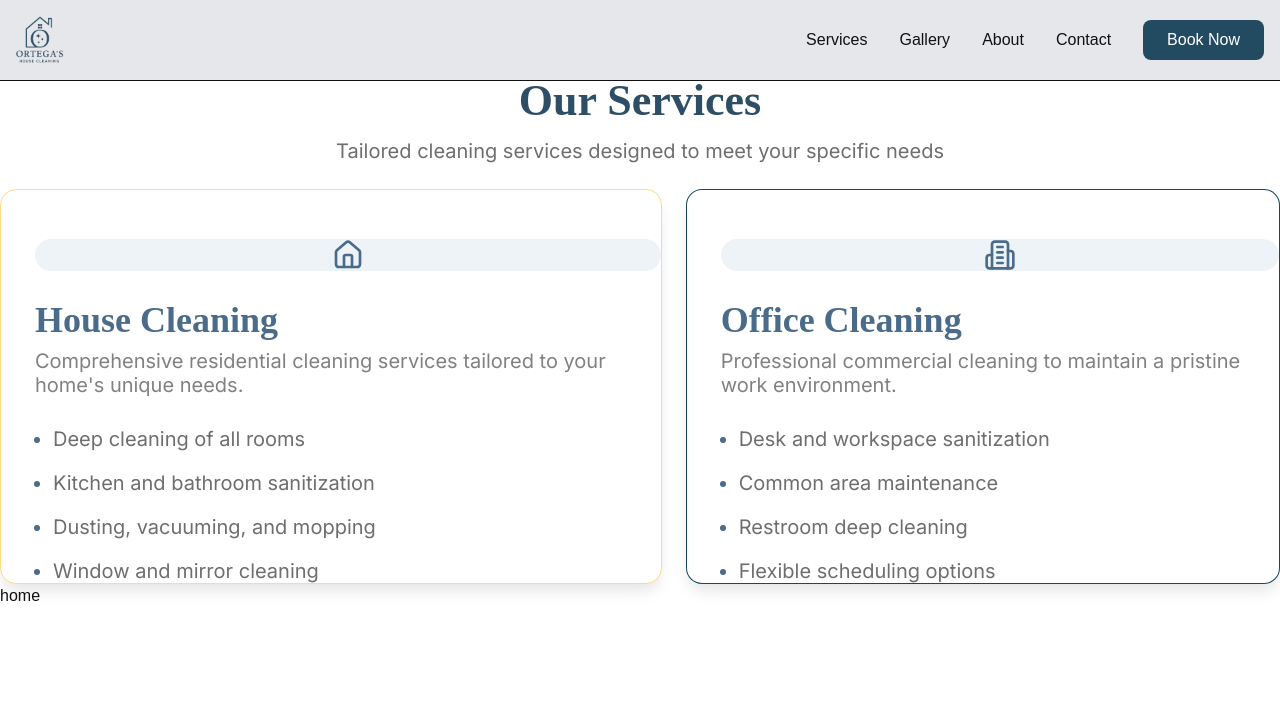
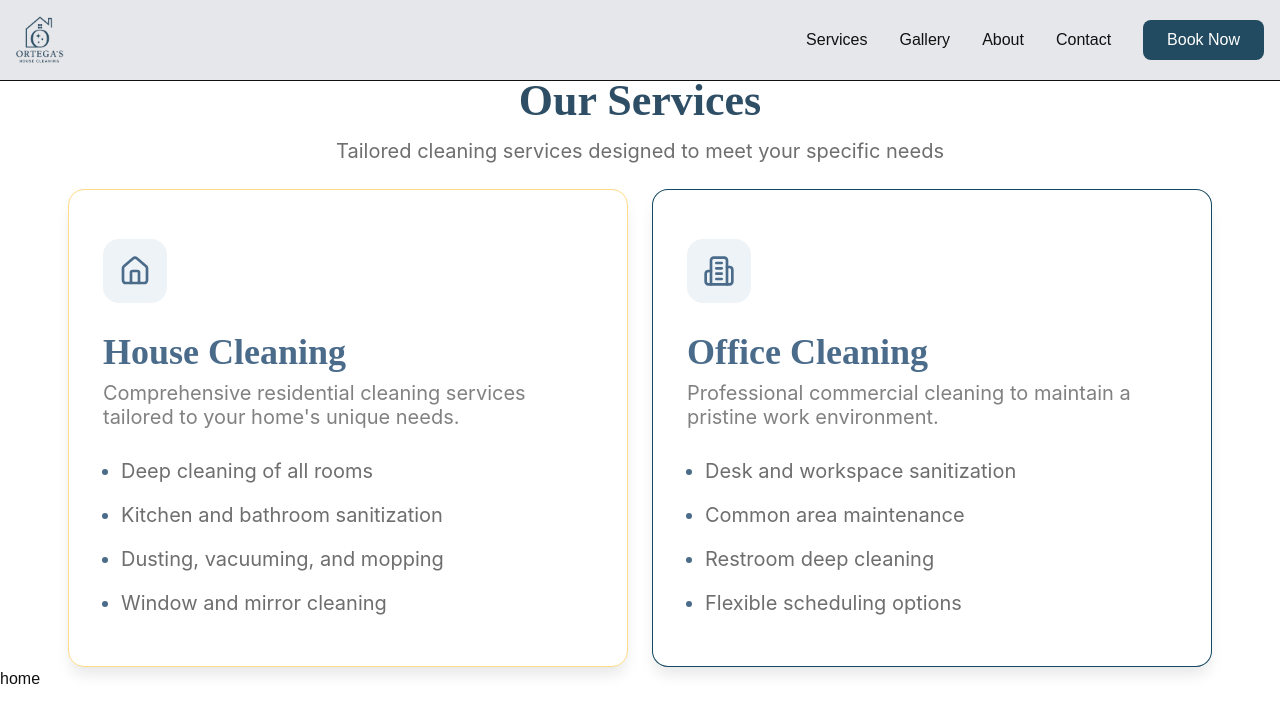
Before and after one commit to webimpactuw/ortegas-cleaning, a Next.js app: page / in a window 1280 px wide. Shown: the top 722 px of the page. Built offline with nearby package versions, Linux system fonts and the light colour scheme.

Commit message:
added a service card component

```diff
--- /dev/null
+++ b/components/ServiceCard.js
@@ -0,0 +1,18 @@
+import Image from "next/image";
+
+export default function ServiceCard({ icon, title, description, features, borderColor }) {
+  return (
+    <div className={`w-[560px] h-[478px] opacity-100 rounded-[16px] border-[1.67px] [column-span:1] bg-white ${borderColor} [box-shadow:0px_4px_6px_-4px_#0000001A] [box-shadow:0px_10px_15px_-3px_#0000001A] mx-3`}>
+      <div className="flex justify-center items-center w-[64px] h-[64px] mt-[49px] ml-[34px] rounded-[16px] pl-0 opacity-100 bg-[#D4E2ED66]">
+        <Image src={icon} alt={title}/>
+      </div>
+      <h5 className="font-[Playfair_Display] font-semibold text-[36px] leading-[32px] tracking-[0px] text-[#4A6B8A] ml-[34px] mt-[33px]">{title}</h5>
+      <p className="w-[458px] h-[48px] mt-[13px] ml-[34px] opacity-100 font-[inter] font-normal text-[20px] leading-[24px] tracking-[0px] text-[#4A4A4AB2]">{description}</p>
+      <ul className="w-[496px] h-[148px] mt-[30px] ml-[52px] gap-[12px] opacity-100 font-[inter] font-normal text-[20px] leading-[24px] tracking-[0px] text-[#4A4A4ACC] list-disc marker:text-[#4A6B8A]">
+        {features.map((feature, idx) => (
+          <li key={idx} className={idx < features.length - 1 ? "mb-[20px]" : ""}>{feature}</li>
+        ))}
+      </ul>
+    </div>
+  );
+}
--- a/components/ServicesHomePage.js
+++ b/components/ServicesHomePage.js
@@ -1,10 +1,6 @@
-import Link from "next/link";
-import Image from "next/image";
+import ServiceCard from "./ServiceCard";
 import House from "../public/House.svg";
 import Building from "../public/Building.svg";
-import { Inter } from 'next/font/google'
-
-const inter = Inter({ subsets: ['latin'] })
 
 export default function ServicesHomePage() {
   return (
@@ -12,32 +8,30 @@ export default function ServicesHomePage() {
       <h3 className="font-[Playfair_Display] font-semibold text-[44px] leading-[40px] tracking-[0px] text-center text-[#2E4E65] mb-4">Our Services</h3>
       <p className="font-[inter] font-normal text-[20px] leading-[28px] tracking-[0px] text-center text-[#4A4A4ACC] mb-6">Tailored cleaning services designed to meet your specific needs</p>
       <div className="flex">
-        <div className="w-[559.998291015625] h-[478] opacity-100 rounded-[16px] border-[1.67px] [column-span:1] mr-3 border-[#FFDB88] [box-shadow:0px_4px_6px_-4px_#0000001A] [box-shadow:0px_10px_15px_-3px_#0000001A] bg-white">
-          <div className="flex justify-center items-center w-[63.99305725097656] h-[63.99305725097656] mt-[49px] ml-[34.01px] rounded-[16px] pl-0 opacity-100 bg-[#D4E2ED66] ml-">
-            <Image src={House} alt="House"/>
-          </div>
-          <h5 className="font-[Playfair_Display] font-semibold text-[36px] leading-[32px] tracking-[0px] text-[#4A6B8A] ml-[34.01px] mt-[33px]">House Cleaning</h5>
-          <p className="w-[458] h-[48] mt-[13.02px] ml-[34.01px] opacity-100 font-[inter] font-normal text-[20px] leading-[24px] tracking-[0px] text-[#4A4A4AB2]">Comprehensive residential cleaning services tailored to your home's unique needs.</p>
-          <ul className="w-[496.0069580078125] h-[147.9340362548828] mt-[30px] ml-[52.01px] gap-[12px] opacity-100 font-[inter] font-normal text-[20px] leading-[24px] tracking-[0px] text-[#4A4A4ACC] list-disc marker:text-[#4A6B8A]">
-            <li className="mb-[20px]">Deep cleaning of all rooms</li>
-            <li className="mb-[20px]">Kitchen and bathroom sanitization</li>
-            <li className="mb-[20px]">Dusting, vacuuming, and mopping</li>
-            <li>Window and mirror cleaning</li>
-          </ul>
-        </div>
-        <div className="w-[559.998291015625] h-[478] opacity-100 rounded-[16px] border-[1.67px] [column-span:1] ml-3 border-[#134661FC] [box-shadow:0px_4px_6px_-4px_#0000001A] [box-shadow:0px_10px_15px_-3px_#0000001A] bg-white">
-          <div className="flex justify-center items-center w-[63.99305725097656] h-[63.99305725097656] mt-[49px] ml-[34.01px] rounded-[16px] pl-0 opacity-100 bg-[#D4E2ED66] ml-">
-            <Image src={Building} alt="Building"/>
-          </div>
-          <h5 className="font-[Playfair_Display] font-semibold text-[36px] leading-[32px] tracking-[0px] text-[#4A6B8A] ml-[34.01px] mt-[33px]">Office Cleaning</h5>
-          <p className="w-[458] h-[48] mt-[13.02px] ml-[34.01px] opacity-100 font-[inter] font-normal text-[20px] leading-[24px] tracking-[0px] text-[#4A4A4AB2]">Professional commercial cleaning to maintain a pristine work environment.</p>
-          <ul className="w-[496.0069580078125] h-[147.9340362548828] mt-[30px] ml-[52.01px] gap-[12px] opacity-100 font-[inter] font-normal text-[20px] leading-[24px] tracking-[0px] text-[#4A4A4ACC] list-disc marker:text-[#4A6B8A]">
-            <li className="mb-[20px]">Desk and workspace sanitization</li>
-            <li className="mb-[20px]">Common area maintenance</li>
-            <li className="mb-[20px]">Restroom deep cleaning</li>
-            <li>Flexible scheduling options</li>
-          </ul>
-        </div>
+        <ServiceCard
+          icon={House}
+          title="House Cleaning"
+          description="Comprehensive residential cleaning services tailored to your home's unique needs."
+          features={[
+            "Deep cleaning of all rooms",
+            "Kitchen and bathroom sanitization",
+            "Dusting, vacuuming, and mopping",
+            "Window and mirror cleaning"
+          ]}
+          borderColor="border-[#FFDB88]"
+        />
+        <ServiceCard
+          icon={Building}
+          title="Office Cleaning"
+          description="Professional commercial cleaning to maintain a pristine work environment."
+          features={[
+            "Desk and workspace sanitization",
+            "Common area maintenance",
+            "Restroom deep cleaning",
+            "Flexible scheduling options"
+          ]}
+          borderColor="border-[#134661FC]"
+        />
       </div>
     </div>
   );
```
